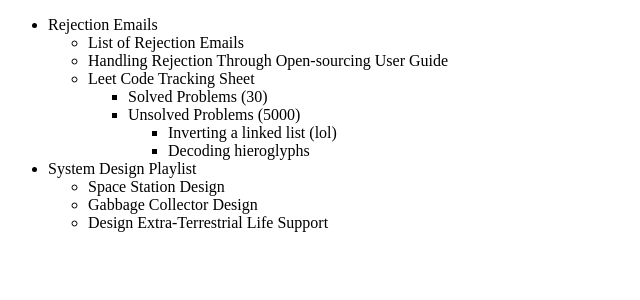
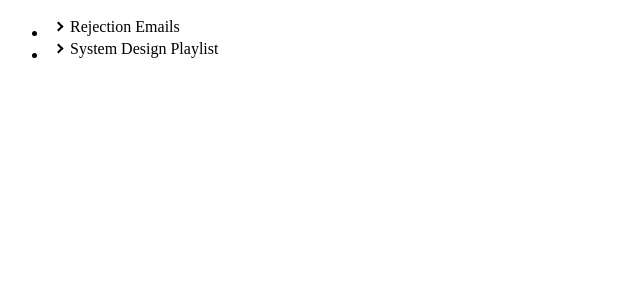
Before and after one commit to baozoudashijian/Vue3_Treeee2, a Vue app: page / in a window 1280 px wide. Shown: the top 300 px of the page, without its empty margins (0-640 px from the left). Built offline with nearby package versions, Linux system fonts and the light colour scheme.

Commit message:
feat: 实现展开与折叠功能

```diff
--- a/src/tree-item.vue
+++ b/src/tree-item.vue
@@ -2,10 +2,74 @@
 import {ref} from "vue";
 
 const props = defineProps(['item'])
+const chevron = ref < HTMLSpanElement > (null);
+const toggleExpand = (e) => {
+  chevron.value?.classList.toggle("rotate-90");
+  const element = document.getElementById(props.item.id).getElementsByClassName('node-child')
+
+  if(!element || !element[0]) return
+  element[0].classList.toggle('hide')
+}
 </script>
 
 <template>
-  <div>
-  {{item.name}}
+  <div class="d-flex align-items-center">
+    <span
+        ref="chevron"
+        class="chevron-right"
+        :class="{'hide-chevron': !item.children || item.children.length < 1}"
+        @click="toggleExpand"
+    >
+    </span>
+    <span>{{ item.name }}</span>
   </div>
 </template>
+<style scoped>
+.d-flex {
+  display: flex;
+}
+
+.align-items-center {
+  align-items: center;
+}
+
+.pointer {
+  cursor: pointer;
+}
+
+/* 隐藏箭头样式 */
+.hide-chevron {
+  display: none !important;
+}
+
+/* 箭头样式和动画 */
+.chevron-right {
+  box-sizing: border-box;
+  position: relative;
+  display: block;
+  transform: scale(1);
+  width: 22px;
+  height: 22px;
+  border: 2px solid transparent;
+  border-radius: 100px;
+  transition: .2s;
+}
+
+.chevron-right.rotate-90::after {
+  transform: rotateZ(45deg);
+}
+
+.chevron-right::after {
+  content: "";
+  display: block;
+  box-sizing: border-box;
+  position: absolute;
+  width: 7px;
+  height: 7px;
+  border-bottom: 2px solid;
+  border-right: 2px solid;
+  transform: rotate(-45deg);
+  right: 6px;
+  top: 5px
+}
+</style>
--- a/src/tree.vue
+++ b/src/tree.vue
@@ -13,15 +13,21 @@
         :id="treeViewItem.id"
         draggable
     >
-      <tree-item
-        :item="treeViewItem"
-      ></tree-item>
-      <div v-if="treeViewItem.children?.length > 0">
-        <tree
-          :items="treeViewItem.children"
-        />
+      <tree-item :item="treeViewItem" />
+
+      <div class="node-child hide">
+        <div v-if="treeViewItem.children?.length > 0">
+          <tree
+              :items="treeViewItem.children"
+          />
+        </div>
       </div>
 
     </li>
   </ul>
 </template>
+<style scoped>
+.hide {
+  display: none;
+}
+</style>
```
